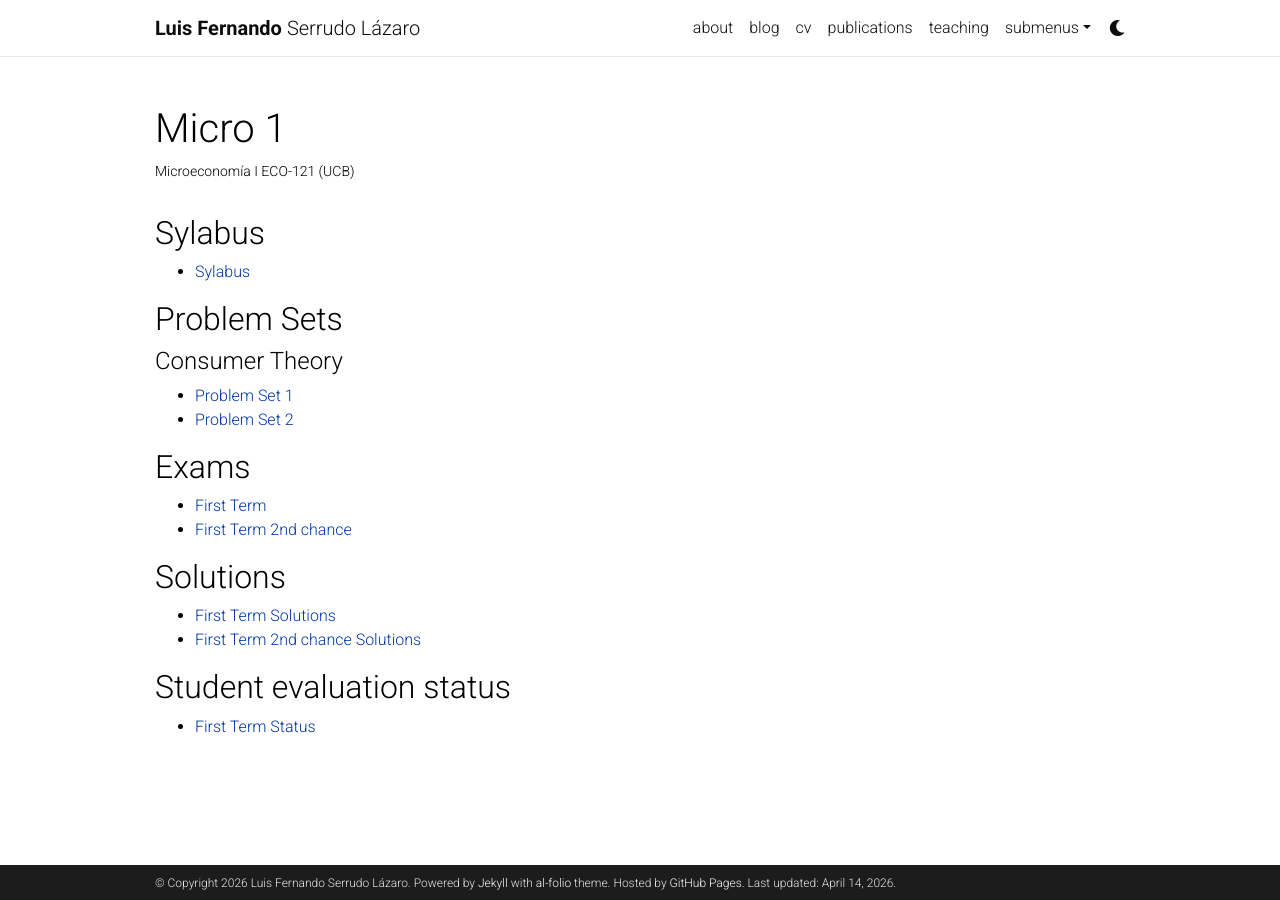
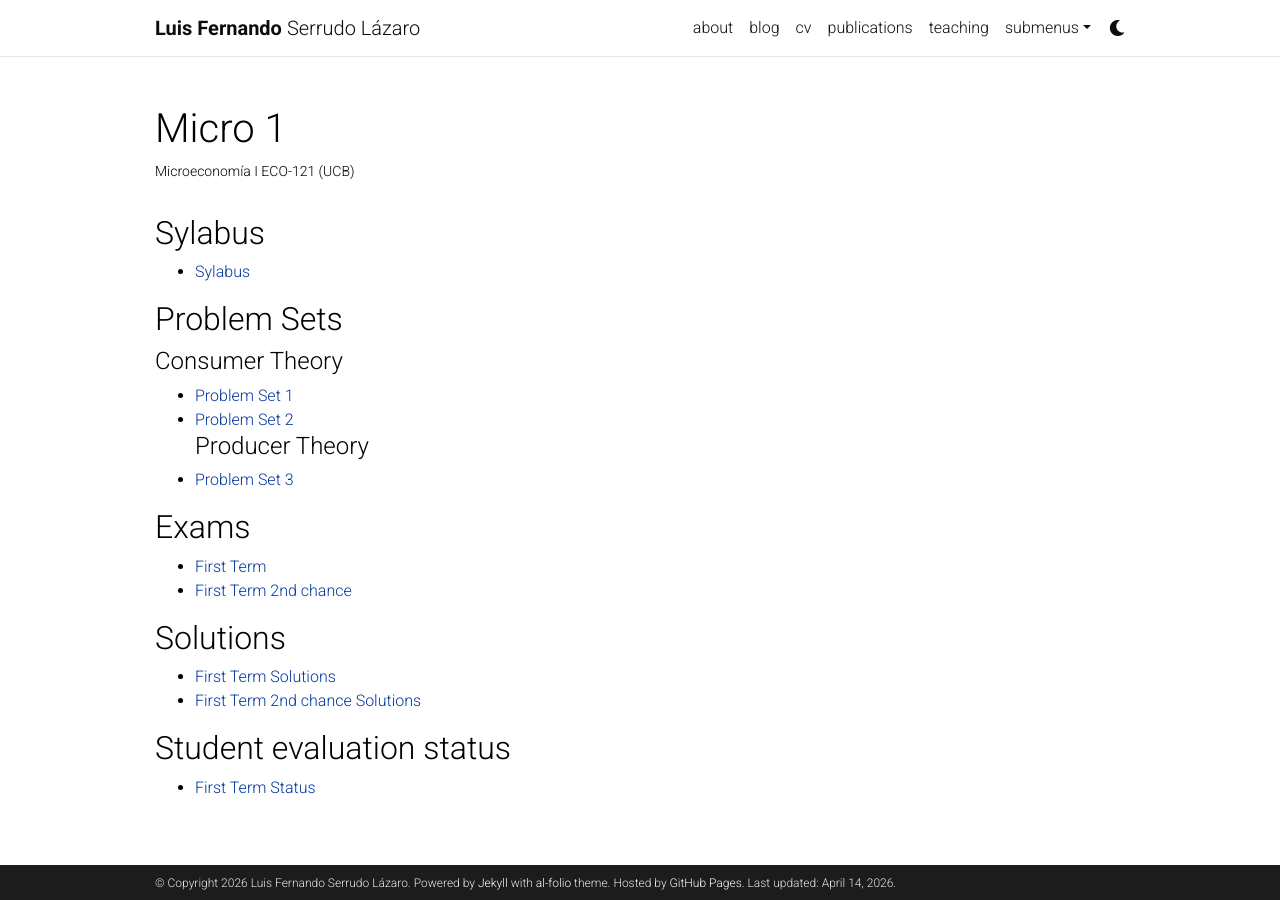
Before and after one commit to lserrudo/lserrudo.github.io, a Jekyll site: the page built from _projects/Microeconomics1.md, in a window 1280 px wide. Built offline with Jekyll 4.4.1, drawn with Linux system fonts in a browser that asks for light colours; comment, search, counter and statistics services are not loaded; a style sheet for code colours, icons or effects is not loaded.

Commit message:
Add Producer Theory section with Problem Set 3

```diff
--- a/_projects/Microeconomics1.md
+++ b/_projects/Microeconomics1.md
@@ -14,6 +14,8 @@ category: teaching
 #### Consumer Theory
 - [Problem Set 1](/assets/pdf/Consumer_PS1.pdf)
 - [Problem Set 2](/assets/pdf/Consumer_PS2.pdf)
+#### Producer Theory
+- [Problem Set 3](/assets/pdf/Consumer_PS2.pdf)
 
 ## Exams
 - [First Term](/assets/pdf/ExamI.pdf)
```
